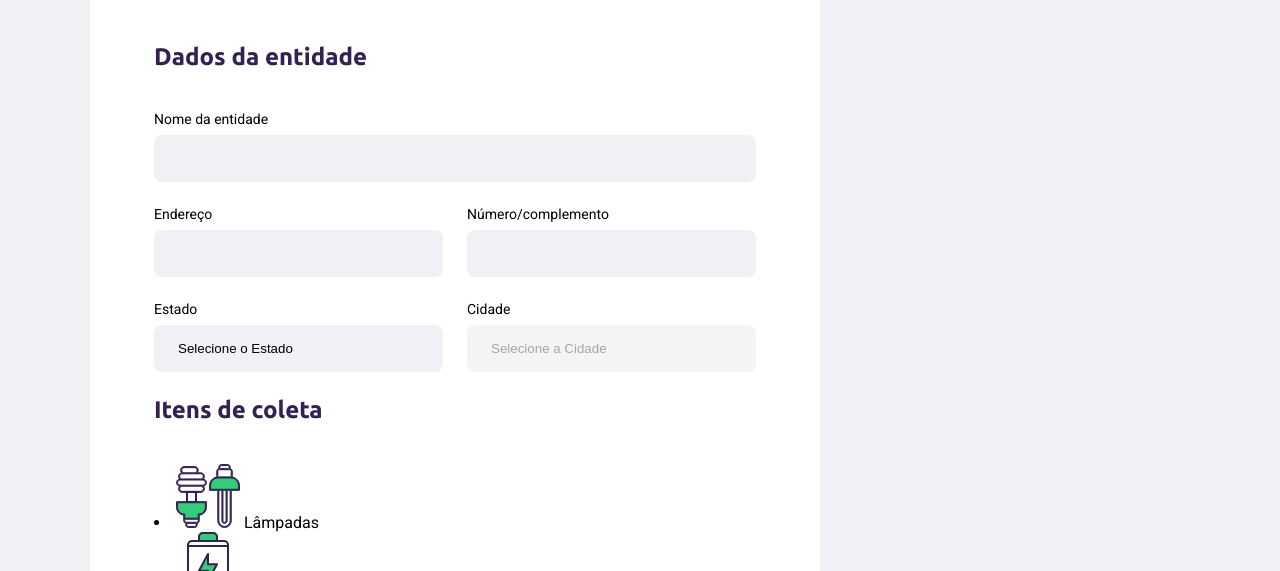
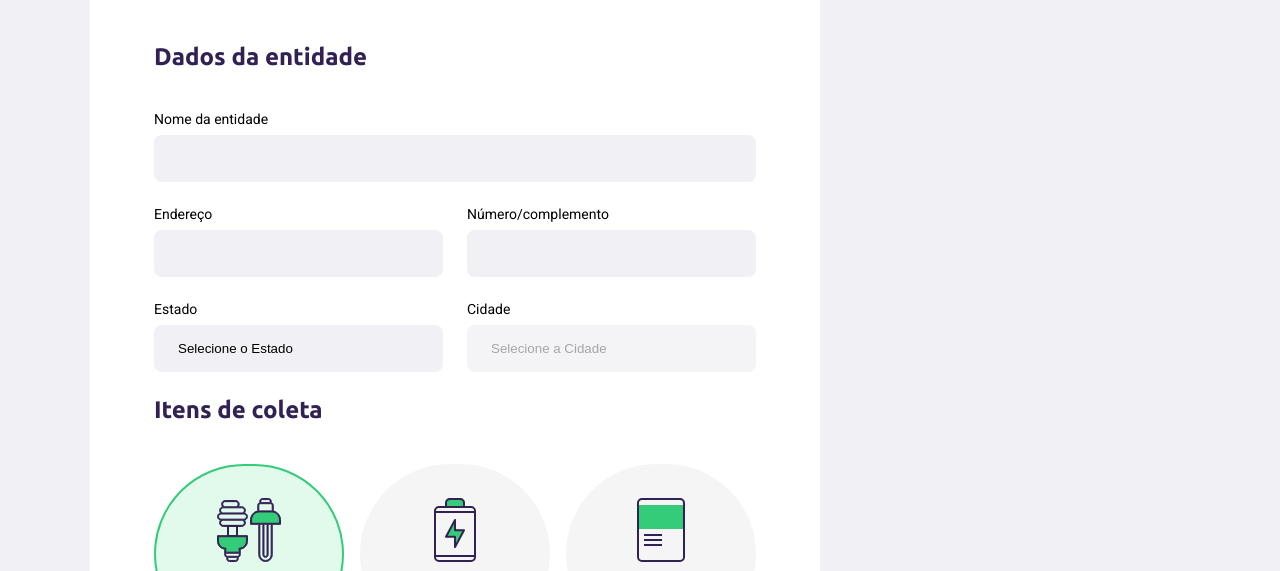
Before and after one commit to Jliporace/NLW, a plain HTML site: page create-point.html in a window 1280 px wide. Shown: the part 219-790 px from the top of the page. Drawn offline with Linux system fonts and the light colour scheme; no server answers.

Commit message:
created css for items-grid, li, li span and li.selected

```diff
--- a/create-point.html
+++ b/create-point.html
@@ -79,7 +79,7 @@
                     </legend>
 
                     <div class="items-grid">
-                        <li data-id="item-1">
+                        <li data-id="item-1" class = "selected">
                             <img src="assets/icones/lampadas.svg" alt="Lâmpadas">
                             <span>
                                 Lâmpadas
@@ -121,10 +121,7 @@
                             </span>
                         </li>
                     </div>
-                <fieldset>
-
                 </fieldset>
-
                 <button type="submit">
                     Cadastrar ponto de coleta
                 </button>
--- a/styles/create-point.css
+++ b/styles/create-point.css
@@ -111,3 +111,39 @@
 form button:hover {
     background-color: #2fb96e;
 }
+
+.items-grid{
+    display: grid;
+    grid-template-columns: 1fr 1fr 1fr;
+    gap: 16px;
+}
+
+.items-grid li{
+    background-color: #f5f5f5;
+    list-style: nome;
+    border: 2px solid #f5f5f5;
+    height: 180px;
+    border-radius: 180px;
+    padding: 32px 24px 16px;
+    display: flex;
+    flex-direction: column;
+    align-items: center;
+    justify-content: space-between;
+    text-align: center;
+    cursor: pointer;
+
+}
+
+.items-grid li span{
+    flex: 1;
+    display:flex;
+    align-items: center;
+    color: var(--title-color);
+    margin-top: 12px;
+}
+
+.items-grid li.selected{
+    background: #e1faec;
+    border: 2px solid #34cb79
+
+}
```
